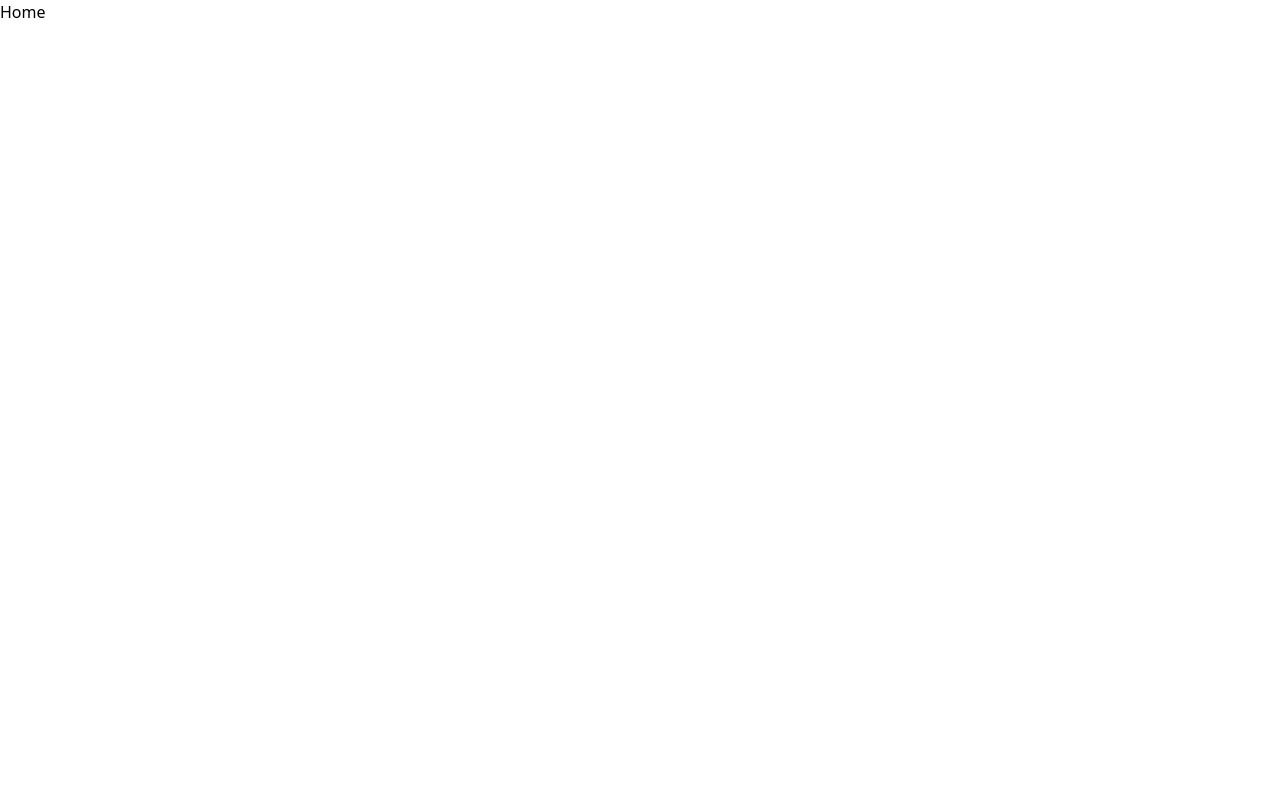
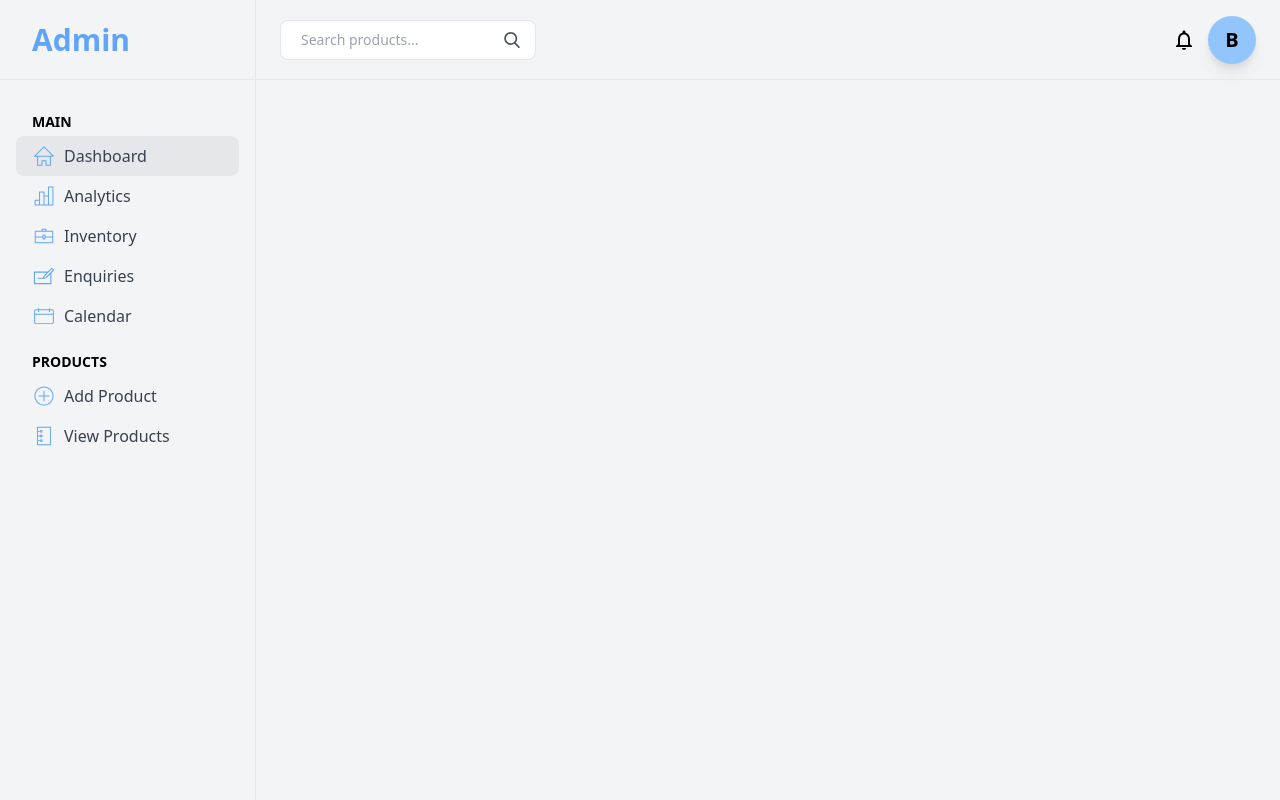
Before and after one commit to bujartahiri/admin_dashboard, a Vue app: page / in a window 1280 px wide. Built offline with nearby package versions, Linux system fonts and the light colour scheme.

Commit message:
Dashboard layout and created the sidebar

```diff
--- /dev/null
+++ b/src/components/Dashboard.vue
@@ -0,0 +1,31 @@
+<template>
+  <div class="leading-normal tracking-normal" id="main-body">
+    <div class="flex flex-wrap">
+
+      <Sidebar />
+
+      <div class="w-full bg-gray-100 pl-0 lg:pl-64 min-h-screen" id="main-content">
+
+        <Navbar />
+
+        <div class="p-6 bg-gray-100 mb-20">
+          <router-view />
+        </div>
+
+      </div>
+    </div>
+  </div>
+</template>
+
+<script>
+import Sidebar from '@/components/Sidebar.vue'
+import Navbar from '@/components/Navbar.vue'
+
+export default {
+  name: 'Dashboard',
+  components: {
+    Sidebar,
+    Navbar
+  }
+}
+</script>
--- /dev/null
+++ b/src/components/Sidebar.vue
@@ -0,0 +1,60 @@
+<template>
+    <!-- give the sidebar z-50 class so its higher than the navbar if you want to see the logo -->
+    <!-- you will need to add a little "X" button next to the logo in order to close it though -->
+    <div class="w-1/2 md:w-1/3 lg:w-64 fixed md:top-0 md:left-0 h-screen lg:block bg-gray-100 border-r z-30" :class="sideBarOpen ? '' : 'hidden'" id="main-nav">
+
+          <div class="w-full h-20 border-b flex px-4 items-center mb-8">
+            <p class="font-semibold text-3xl text-blue-400 pl-4">Admin</p>
+          </div>
+
+          <div class="mb-4 px-4">
+            <p class="pl-4 text-sm font-semibold mb-1">MAIN</p>
+            <div class="w-full flex items-center text-blue-400 h-10 pl-4 bg-gray-200 hover:bg-gray-200 rounded-lg cursor-pointer">
+              <svg class="h-6 w-6 fill-current mr-2" viewBox="0 0 20 20">
+                <path d="M18.121,9.88l-7.832-7.836c-0.155-0.158-0.428-0.155-0.584,0L1.842,9.913c-0.262,0.263-0.073,0.705,0.292,0.705h2.069v7.042c0,0.227,0.187,0.414,0.414,0.414h3.725c0.228,0,0.414-0.188,0.414-0.414v-3.313h2.483v3.313c0,0.227,0.187,0.414,0.413,0.414h3.726c0.229,0,0.414-0.188,0.414-0.414v-7.042h2.068h0.004C18.331,10.617,18.389,10.146,18.121,9.88 M14.963,17.245h-2.896v-3.313c0-0.229-0.186-0.415-0.414-0.415H8.342c-0.228,0-0.414,0.187-0.414,0.415v3.313H5.032v-6.628h9.931V17.245z M3.133,9.79l6.864-6.868l6.867,6.868H3.133z"></path>
+              </svg>
+              <span class="text-gray-700">Dashboard</span>
+            </div>
+            <div class="w-full flex items-center text-blue-400 h-10 pl-4 hover:bg-gray-200 rounded-lg cursor-pointer">
+              <svg class="h-6 w-6 fill-current mr-2" viewBox="0 0 20 20">
+                <path d="M17.431,2.156h-3.715c-0.228,0-0.413,0.186-0.413,0.413v6.973h-2.89V6.687c0-0.229-0.186-0.413-0.413-0.413H6.285c-0.228,0-0.413,0.184-0.413,0.413v6.388H2.569c-0.227,0-0.413,0.187-0.413,0.413v3.942c0,0.228,0.186,0.413,0.413,0.413h14.862c0.228,0,0.413-0.186,0.413-0.413V2.569C17.844,2.342,17.658,2.156,17.431,2.156 M5.872,17.019h-2.89v-3.117h2.89V17.019zM9.587,17.019h-2.89V7.1h2.89V17.019z M13.303,17.019h-2.89v-6.651h2.89V17.019z M17.019,17.019h-2.891V2.982h2.891V17.019z"></path>
+              </svg>
+              <span class="text-gray-700">Analytics</span>
+            </div>
+            <div class="w-full flex items-center text-blue-400 h-10 pl-4 hover:bg-gray-200 rounded-lg cursor-pointer">
+              <svg class="h-6 w-6 fill-current mr-2" viewBox="0 0 20 20">
+                <path d="M17.283,5.549h-5.26V4.335c0-0.222-0.183-0.404-0.404-0.404H8.381c-0.222,0-0.404,0.182-0.404,0.404v1.214h-5.26c-0.223,0-0.405,0.182-0.405,0.405v9.71c0,0.223,0.182,0.405,0.405,0.405h14.566c0.223,0,0.404-0.183,0.404-0.405v-9.71C17.688,5.731,17.506,5.549,17.283,5.549 M8.786,4.74h2.428v0.809H8.786V4.74z M16.879,15.26H3.122v-4.046h5.665v1.201c0,0.223,0.182,0.404,0.405,0.404h1.618c0.222,0,0.405-0.182,0.405-0.404v-1.201h5.665V15.26z M9.595,9.583h0.81v2.428h-0.81V9.583zM16.879,10.405h-5.665V9.19c0-0.222-0.183-0.405-0.405-0.405H9.191c-0.223,0-0.405,0.183-0.405,0.405v1.215H3.122V6.358h13.757V10.405z"></path>
+              </svg>
+              <span class="text-gray-700">Inventory</span>
+            </div>
+            <div class="w-full flex items-center text-blue-400 h-10 pl-4 hover:bg-gray-200 rounded-lg cursor-pointer">
+              <svg class="h-6 w-6 fill-current mr-2" viewBox="0 0 20 20">
+                <path d="M18.303,4.742l-1.454-1.455c-0.171-0.171-0.475-0.171-0.646,0l-3.061,3.064H2.019c-0.251,0-0.457,0.205-0.457,0.456v9.578c0,0.251,0.206,0.456,0.457,0.456h13.683c0.252,0,0.457-0.205,0.457-0.456V7.533l2.144-2.146C18.481,5.208,18.483,4.917,18.303,4.742 M15.258,15.929H2.476V7.263h9.754L9.695,9.792c-0.057,0.057-0.101,0.13-0.119,0.212L9.18,11.36h-3.98c-0.251,0-0.457,0.205-0.457,0.456c0,0.253,0.205,0.456,0.457,0.456h4.336c0.023,0,0.899,0.02,1.498-0.127c0.312-0.077,0.55-0.137,0.55-0.137c0.08-0.018,0.155-0.059,0.212-0.118l3.463-3.443V15.929z M11.241,11.156l-1.078,0.267l0.267-1.076l6.097-6.091l0.808,0.808L11.241,11.156z"></path>
+              </svg>
+              <span class="text-gray-700">Enquiries</span>
+            </div>
+            <div class="w-full flex items-center text-blue-400 h-10 pl-4 hover:bg-gray-200 rounded-lg cursor-pointer">
+              <svg class="h-6 w-6 fill-current mr-2" viewBox="0 0 20 20">
+                <path d="M16.557,4.467h-1.64v-0.82c0-0.225-0.183-0.41-0.409-0.41c-0.226,0-0.41,0.185-0.41,0.41v0.82H5.901v-0.82c0-0.225-0.185-0.41-0.41-0.41c-0.226,0-0.41,0.185-0.41,0.41v0.82H3.442c-0.904,0-1.64,0.735-1.64,1.639v9.017c0,0.904,0.736,1.64,1.64,1.64h13.114c0.904,0,1.64-0.735,1.64-1.64V6.106C18.196,5.203,17.461,4.467,16.557,4.467 M17.377,15.123c0,0.453-0.366,0.819-0.82,0.819H3.442c-0.453,0-0.82-0.366-0.82-0.819V8.976h14.754V15.123z M17.377,8.156H2.623V6.106c0-0.453,0.367-0.82,0.82-0.82h1.639v1.23c0,0.225,0.184,0.41,0.41,0.41c0.225,0,0.41-0.185,0.41-0.41v-1.23h8.196v1.23c0,0.225,0.185,0.41,0.41,0.41c0.227,0,0.409-0.185,0.409-0.41v-1.23h1.64c0.454,0,0.82,0.367,0.82,0.82V8.156z"></path>
+              </svg>
+              <span class="text-gray-700">Calendar</span>
+            </div>
+          </div>
+
+          <div class="mb-4 px-4">
+            <p class="pl-4 text-sm font-semibold mb-1">PRODUCTS</p>
+            <div class="w-full flex items-center text-blue-400 h-10 pl-4 hover:bg-gray-200 rounded-lg cursor-pointer">
+              <svg class="h-6 w-6 fill-current mr-2" viewBox="0 0 20 20">
+              <path d="M14.613,10c0,0.23-0.188,0.419-0.419,0.419H10.42v3.774c0,0.23-0.189,0.42-0.42,0.42s-0.419-0.189-0.419-0.42v-3.774H5.806c-0.23,0-0.419-0.189-0.419-0.419s0.189-0.419,0.419-0.419h3.775V5.806c0-0.23,0.189-0.419,0.419-0.419s0.42,0.189,0.42,0.419v3.775h3.774C14.425,9.581,14.613,9.77,14.613,10 M17.969,10c0,4.401-3.567,7.969-7.969,7.969c-4.402,0-7.969-3.567-7.969-7.969c0-4.402,3.567-7.969,7.969-7.969C14.401,2.031,17.969,5.598,17.969,10 M17.13,10c0-3.932-3.198-7.13-7.13-7.13S2.87,6.068,2.87,10c0,3.933,3.198,7.13,7.13,7.13S17.13,13.933,17.13,10"></path>
+              </svg>
+              <span class="text-gray-700">Add Product</span>
+            </div>
+            <div class="w-full flex items-center text-blue-400 h-10 pl-4 hover:bg-gray-200 rounded-lg cursor-pointer">
+              <svg class="h-6 w-6 fill-current mr-2" viewBox="0 0 20 20">
+                <path d="M15.396,2.292H4.604c-0.212,0-0.385,0.174-0.385,0.386v14.646c0,0.212,0.173,0.385,0.385,0.385h10.792c0.211,0,0.385-0.173,0.385-0.385V2.677C15.781,2.465,15.607,2.292,15.396,2.292 M15.01,16.938H4.99v-2.698h1.609c0.156,0.449,0.586,0.771,1.089,0.771c0.638,0,1.156-0.519,1.156-1.156s-0.519-1.156-1.156-1.156c-0.503,0-0.933,0.321-1.089,0.771H4.99v-3.083h1.609c0.156,0.449,0.586,0.771,1.089,0.771c0.638,0,1.156-0.518,1.156-1.156c0-0.638-0.519-1.156-1.156-1.156c-0.503,0-0.933,0.322-1.089,0.771H4.99V6.531h1.609C6.755,6.98,7.185,7.302,7.688,7.302c0.638,0,1.156-0.519,1.156-1.156c0-0.638-0.519-1.156-1.156-1.156c-0.503,0-0.933,0.322-1.089,0.771H4.99V3.062h10.02V16.938z M7.302,13.854c0-0.212,0.173-0.386,0.385-0.386s0.385,0.174,0.385,0.386s-0.173,0.385-0.385,0.385S7.302,14.066,7.302,13.854 M7.302,10c0-0.212,0.173-0.385,0.385-0.385S8.073,9.788,8.073,10s-0.173,0.385-0.385,0.385S7.302,10.212,7.302,10 M7.302,6.146c0-0.212,0.173-0.386,0.385-0.386s0.385,0.174,0.385,0.386S7.899,6.531,7.688,6.531S7.302,6.358,7.302,6.146"></path>
+              </svg>
+              <span class="text-gray-700">View Products</span>
+            </div>
+          </div>
+        </div>
+</template>
--- a/src/views/Home.vue
+++ b/src/views/Home.vue
@@ -1,15 +1,16 @@
 <template>
   <div class="home">
-    Home
+    <Dashboard />
   </div>
 </template>
 
 <script>
 // @ is an alias to /src
+import Dashboard from '@/components/Dashboard.vue'
 export default {
   name: "Home",
   components: {
-    //
+    Dashboard
   }
 };
 </script>
```
